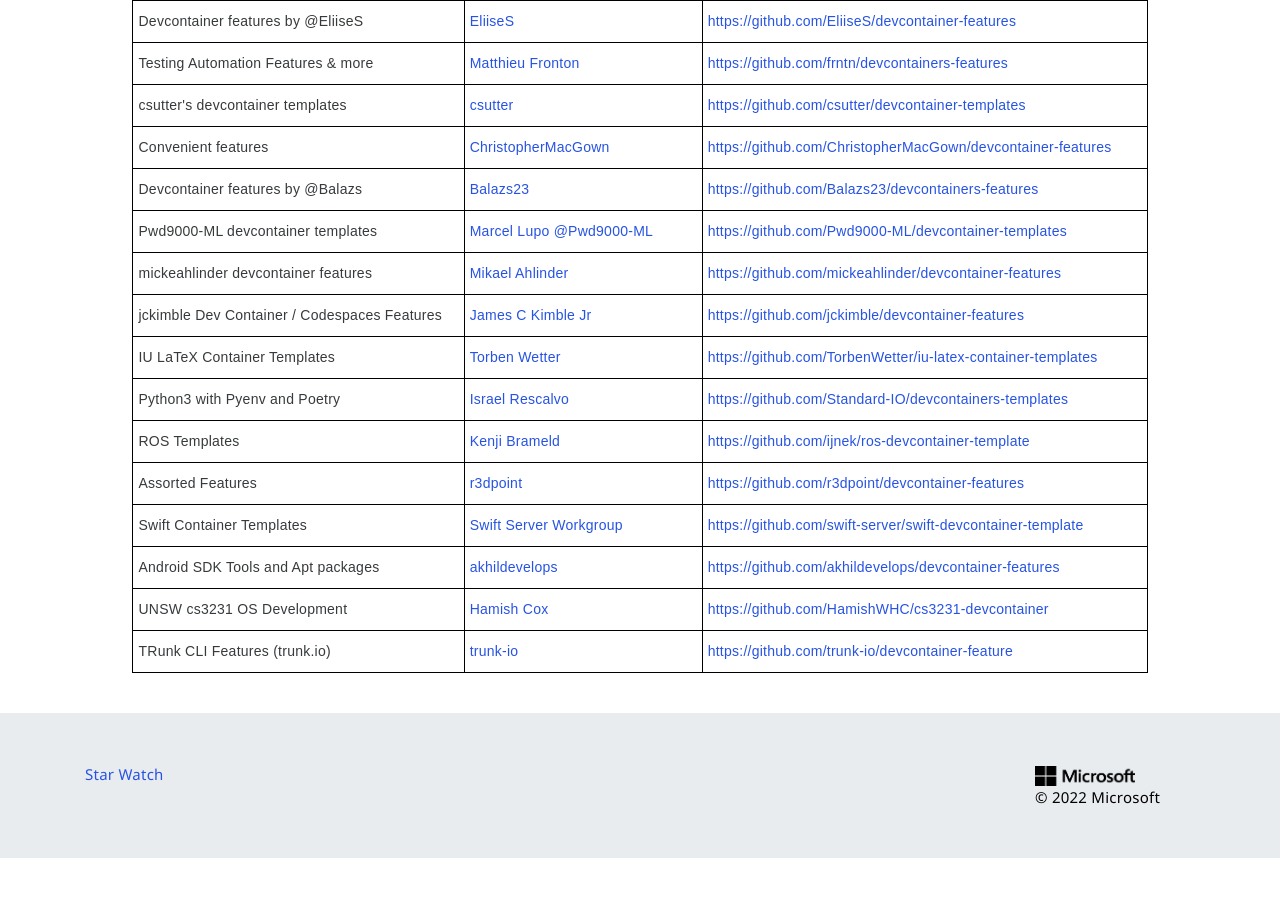
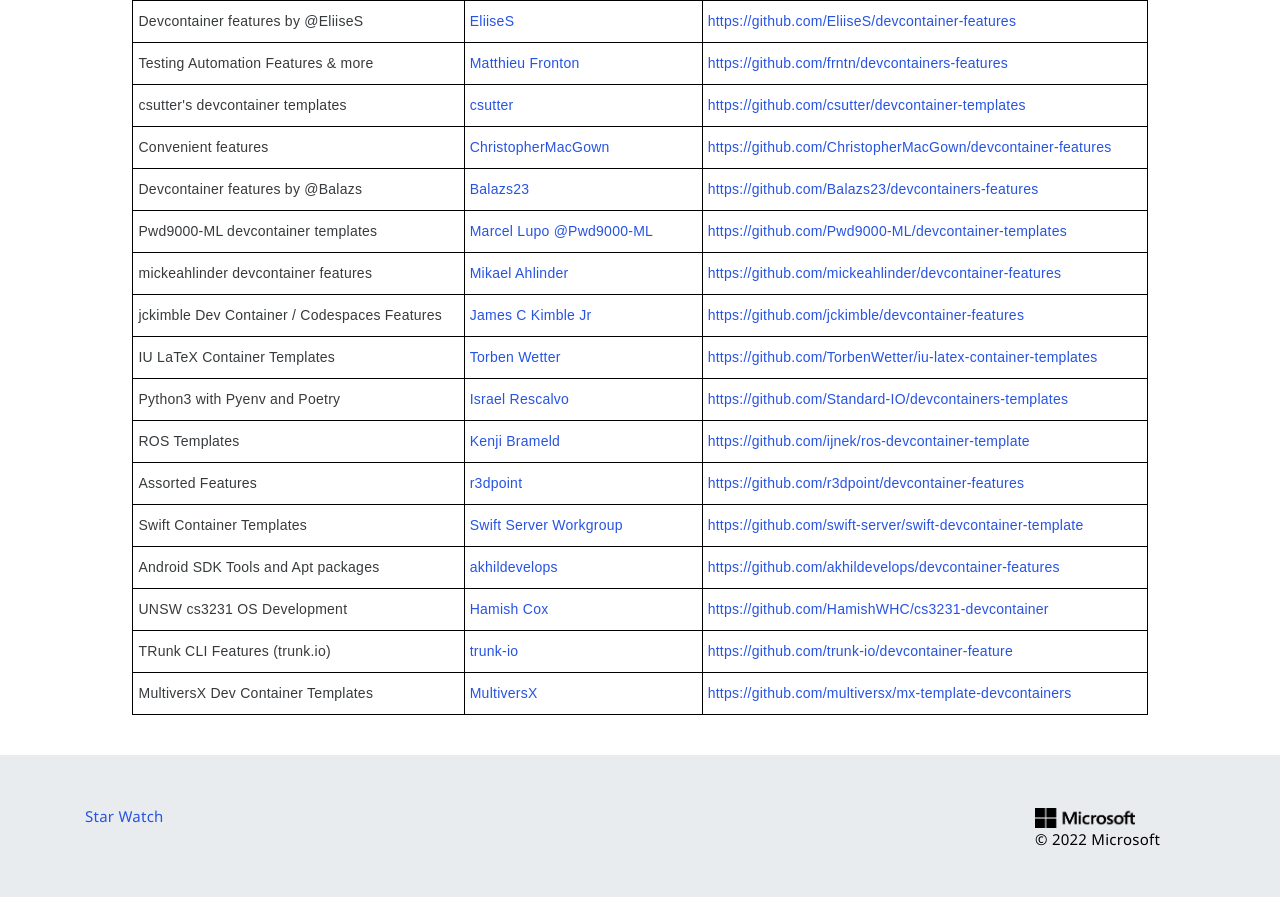
Before and after one commit to devcontainers/devcontainers.github.io, a Jekyll site: the page built from collections.html, in a window 1280 px wide and 900 px high, scrolled down 2182 px. Shown: the top 897 px of the window. Built offline with Jekyll 4.4.1, drawn with Linux system fonts in a browser that asks for light colours; nearby versions of some CDN libraries; comment, search, counter and statistics services are not loaded; before the commit the page ends 3040 px from its top, so only the background shows below that.

Commit message:
Add MultiversX templates (experimental)

```diff
--- a/_data/collection-index.yml
+++ b/_data/collection-index.yml
@@ -298,3 +298,8 @@
   contact: https://github.com/trunk-io/devcontainer-feature/issues
   repository: https://github.com/trunk-io/devcontainer-feature
   ociReference: ghcr.io/trunk-io/devcontainer-feature
+- name: MultiversX Dev Container Templates
+  maintainer: MultiversX
+  contact: https://github.com/multiversx/mx-template-devcontainers/issues
+  repository: https://github.com/multiversx/mx-template-devcontainers
+  ociReference: ghcr.io/multiversx/mx-template-devcontainers
```
